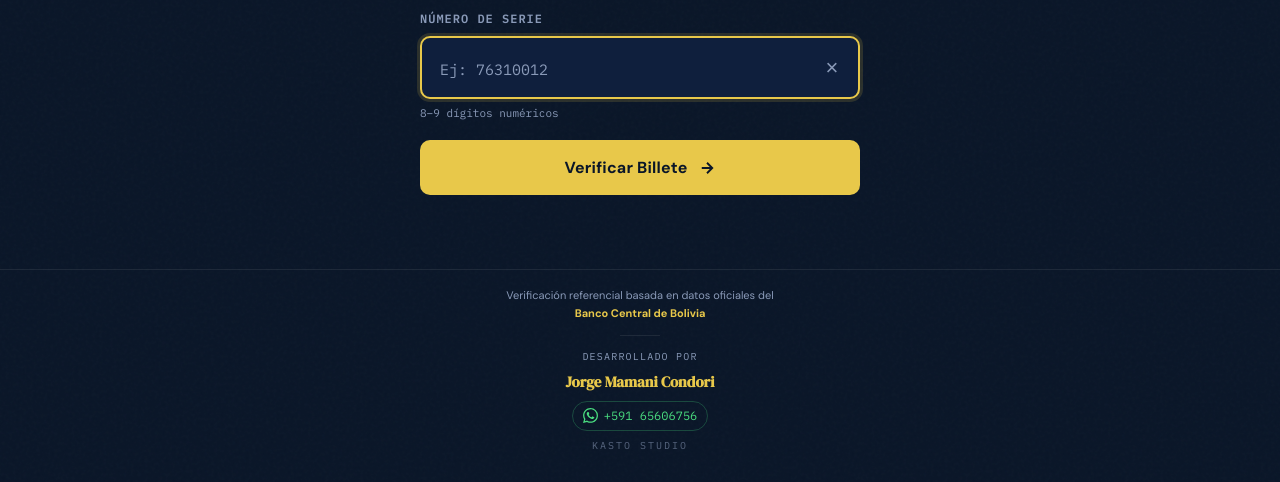
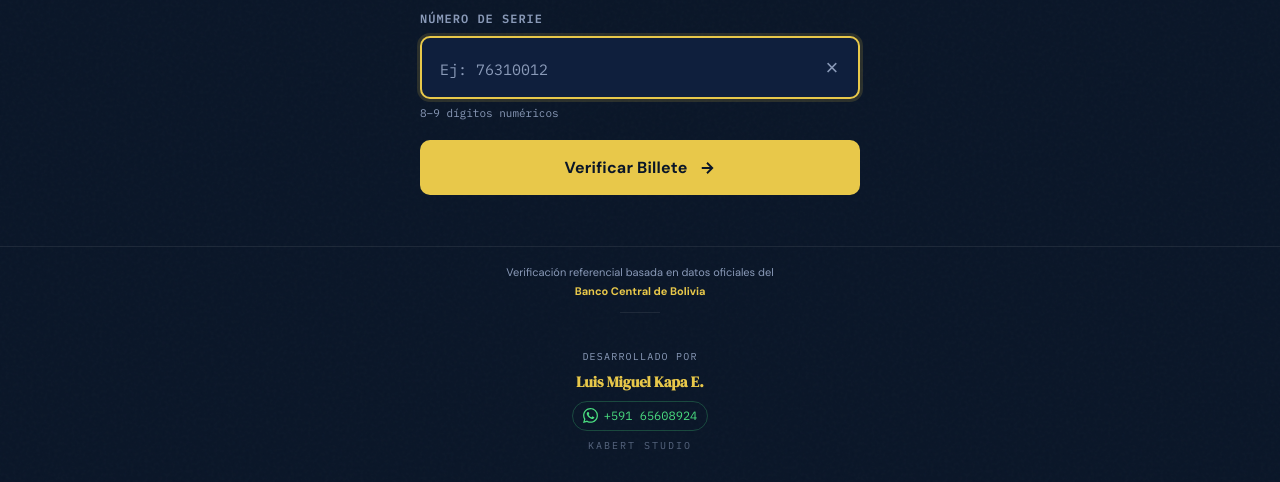
Before and after one commit to kabertpro/ScanBs, a plain HTML site: page index.html in a window 1280 px wide. Shown: the part 318-800 px from the top of the page. Drawn offline with Linux system fonts and the light colour scheme.

Commit message:
Update footer creator information and links

```diff
--- a/index.html
+++ b/index.html
@@ -150,14 +150,14 @@
   <footer class="site-footer">
     <p>Verificación referencial basada en datos oficiales del<br><strong>Banco Central de Bolivia</strong></p>
     <div class="footer-divider"></div>
-    <div class="footer-creator">
+    <div class="footer-creator"><br>
       <span class="footer-creator-label">Desarrollado por</span>
-      <strong class="footer-creator-name">Jorge Mamani Condori</strong>
-      <a class="footer-wa" href="https://wa.me/59165606756" target="_blank" rel="noopener">
+      <strong class="footer-creator-name">Luis Miguel Kapa E.</strong>
+      <a class="footer-wa" href="https://wa.me/59165608924" target="_blank" rel="noopener">
         <svg width="15" height="15" viewBox="0 0 24 24" fill="currentColor"><path d="M17.472 14.382c-.297-.149-1.758-.867-2.03-.967-.273-.099-.471-.148-.67.15-.197.297-.767.966-.94 1.164-.173.199-.347.223-.644.075-.297-.15-1.255-.463-2.39-1.475-.883-.788-1.48-1.761-1.653-2.059-.173-.297-.018-.458.13-.606.134-.133.298-.347.446-.52.149-.174.198-.298.298-.497.099-.198.05-.371-.025-.52-.075-.149-.669-1.612-.916-2.207-.242-.579-.487-.5-.669-.51-.173-.008-.371-.01-.57-.01-.198 0-.52.074-.792.372-.272.297-1.04 1.016-1.04 2.479 0 1.462 1.065 2.875 1.213 3.074.149.198 2.096 3.2 5.077 4.487.709.306 1.262.489 1.694.625.712.227 1.36.195 1.871.118.571-.085 1.758-.719 2.006-1.413.248-.694.248-1.289.173-1.413-.074-.124-.272-.198-.57-.347m-5.421 7.403h-.004a9.87 9.87 0 01-5.031-1.378l-.361-.214-3.741.982.998-3.648-.235-.374a9.86 9.86 0 01-1.51-5.26c.001-5.45 4.436-9.884 9.888-9.884 2.64 0 5.122 1.03 6.988 2.898a9.825 9.825 0 012.893 6.994c-.003 5.45-4.437 9.884-9.885 9.884m8.413-18.297A11.815 11.815 0 0012.05 0C5.495 0 .16 5.335.157 11.892c0 2.096.547 4.142 1.588 5.945L.057 24l6.305-1.654a11.882 11.882 0 005.683 1.448h.005c6.554 0 11.89-5.335 11.893-11.893a11.821 11.821 0 00-3.48-8.413z"/></svg>
-        +591 65606756
+        +591 65608924
       </a>
-      <span class="footer-studio">Kasto Studio</span>
+      <span class="footer-studio">Kabert Studio</span>
     </div>
   </footer>
 
```
